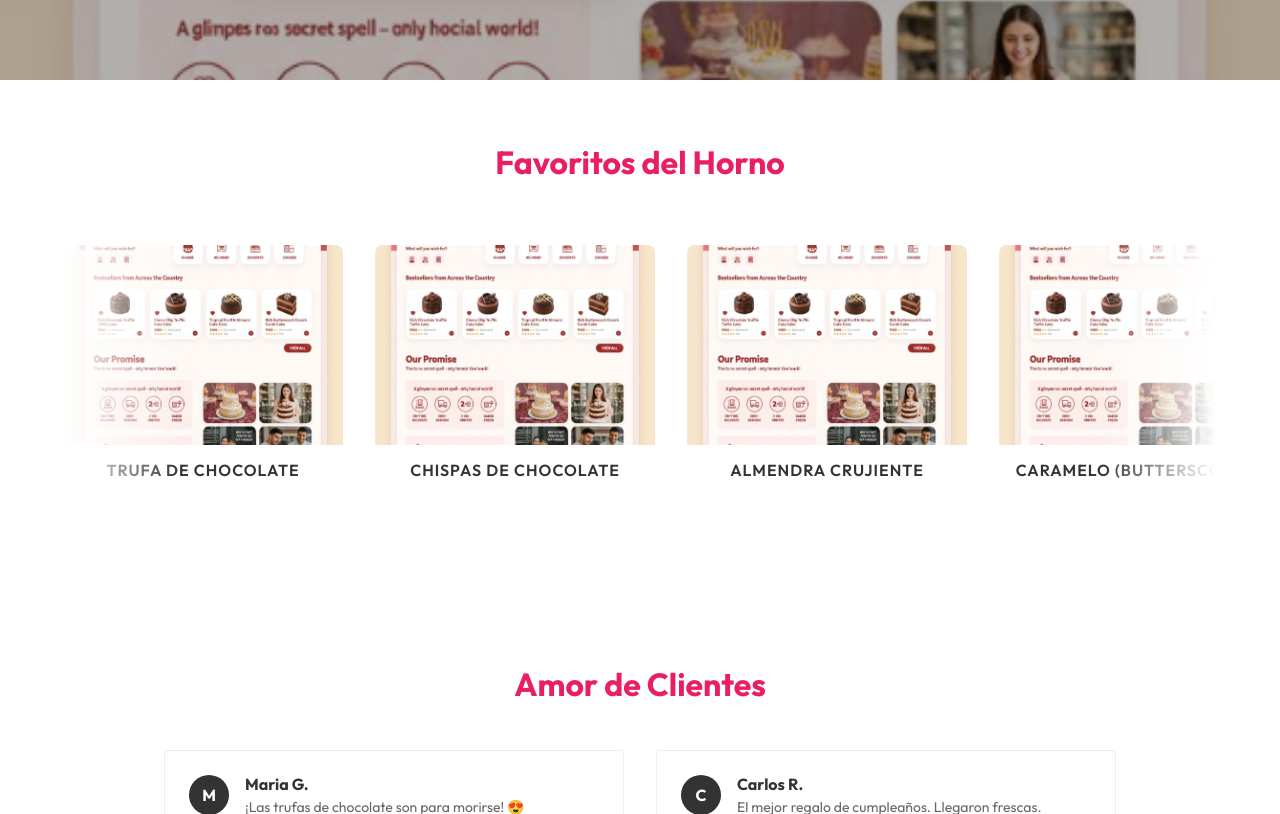
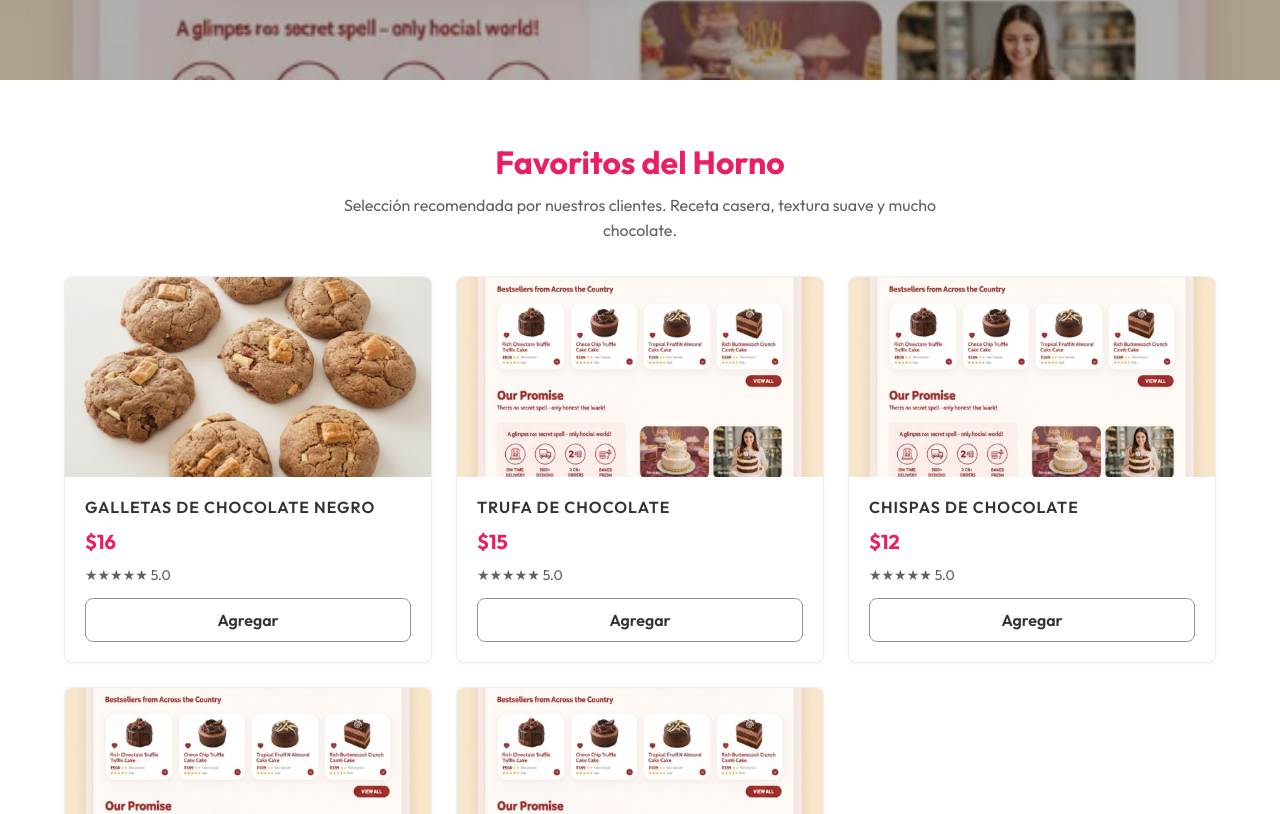
Before and after one commit to pantrux/dino-cookies, a Next.js app: page / in a window 1280 px wide. Shown: the part 726-1540 px from the top of the page. Built offline with nearby package versions, Linux system fonts and the light colour scheme.

Commit message:
Redesign C4: product grid and card polish

```diff
--- a/components/ProductCard.js
+++ b/components/ProductCard.js
@@ -10,7 +10,7 @@ export default function ProductCard({ product }) {
     const cart = useCart();
 
     return (
-        <Card className={styles.card} padding="none" surface="transparent" shadow="none" border="none">
+        <Card className={styles.card} padding="none" surface="elevated" shadow="sm" border="default">
             <div className={styles.imagePlaceholder}>
                 <Image
                     src={product.image}
--- a/components/ProductCard.module.css
+++ b/components/ProductCard.module.css
@@ -1,24 +1,23 @@
 .card {
-  text-align: center;
+  height: 100%;
+  border: 1px solid var(--border-subtle);
+  border-radius: var(--radius-md);
+  background: var(--surface-elevated);
   overflow: hidden;
-  transition: transform 120ms ease, box-shadow 120ms ease;
+  transition: transform 120ms ease, box-shadow 120ms ease, border-color 120ms ease;
 }
 
 .card:hover {
-  transform: translateY(-3px);
+  transform: translateY(-2px);
   box-shadow: var(--shadow-lg);
+  border-color: var(--border-default);
 }
 
 .imagePlaceholder {
-  background-color: var(--color-neutral-100);
+  background-color: var(--surface-subtle);
   height: var(--product-image-height);
   width: 100%;
   position: relative;
-  display: flex;
-  align-items: center;
-  justify-content: center;
-  font-size: var(--font-size-4xl);
-  margin-bottom: var(--space-4);
   overflow: hidden;
 }
 
@@ -27,26 +26,33 @@
 }
 
 .info {
-  padding: 0 var(--space-4);
+  padding: var(--space-5);
+  display: grid;
+  gap: var(--space-3);
 }
 
 .name {
   font-size: var(--font-size-md);
   color: var(--text-primary);
+  letter-spacing: var(--tracking-wide);
+  font-weight: var(--font-weight-semibold);
+  line-height: var(--line-height-snug);
   text-transform: uppercase;
-  letter-spacing: var(--tracking-wide);
-  font-weight: 600;
-  margin-bottom: var(--space-2);
 }
 
 .price {
-  display: none;
+  color: var(--interactive-primary);
+  font-size: var(--font-size-xl);
+  line-height: var(--line-height-snug);
+  font-weight: var(--font-weight-bold);
 }
 
 .rating {
-  display: none;
+  color: var(--text-secondary);
+  font-size: var(--font-size-sm);
+  line-height: var(--line-height-normal);
 }
 
 .button {
-  display: none;
+  width: 100%;
 }
--- a/components/ProductList.js
+++ b/components/ProductList.js
@@ -5,27 +5,30 @@ import Heading from './ui/Heading';
 import Section from './ui/Section';
 
 const PRODUCTS = [
-    { id: 1, name: "Galletas de Chocolate Negro", price: 16, image: "/images/galletas-chocolate-negro.jpg" },
-    { id: 2, name: "Trufa de Chocolate", price: 15, image: "/hero-bg.png" },
-    { id: 3, name: "Chispas de Chocolate", price: 12, image: "/hero-bg.png" },
-    { id: 4, name: "Almendra Crujiente", price: 18, image: "/hero-bg.png" },
-    { id: 5, name: "Caramelo (Butterscotch)", price: 14, image: "/hero-bg.png" },
+  { id: 1, name: 'Galletas de Chocolate Negro', price: 16, image: '/images/galletas-chocolate-negro.jpg' },
+  { id: 2, name: 'Trufa de Chocolate', price: 15, image: '/hero-bg.png' },
+  { id: 3, name: 'Chispas de Chocolate', price: 12, image: '/hero-bg.png' },
+  { id: 4, name: 'Almendra Crujiente', price: 18, image: '/hero-bg.png' },
+  { id: 5, name: 'Caramelo (Butterscotch)', price: 14, image: '/hero-bg.png' },
 ];
 
 export default function ProductList() {
   return (
-        <Section id="menu" surface="page" paddingY="md">
+    <Section id="menu" surface="page" paddingY="md" className={styles.section}>
       <Container size="lg">
-                <Heading level={2} size="3xl" tone="brand" className={styles.title}>Favoritos del Horno</Heading>
-                <div className={styles.marqueeContainer}>
-                    <div className={styles.marqueeTrack}>
-                        {/* Duplicate products to create seamless loop */}
-                        {[...PRODUCTS, ...PRODUCTS].map((product, index) => (
-                            <div key={`${product.id}-${index}`} className={styles.slide}>
-                                <ProductCard product={product} />
-                            </div>
+        <header className={styles.header}>
+          <Heading level={2} size="3xl" tone="brand" className={styles.title}>
+            Favoritos del Horno
+          </Heading>
+          <p className={styles.subtitle}>
+            Selección recomendada por nuestros clientes. Receta casera, textura suave y mucho chocolate.
+          </p>
+        </header>
+
+        <div className={styles.grid}>
+          {PRODUCTS.map((product) => (
+            <ProductCard key={product.id} product={product} />
           ))}
-                    </div>
         </div>
       </Container>
     </Section>
--- a/components/ProductList.module.css
+++ b/components/ProductList.module.css
@@ -1,46 +1,40 @@
+.section {
+  padding-top: var(--space-12);
+  padding-bottom: var(--space-12);
+}
+
+.header {
+  text-align: center;
+  margin-bottom: var(--space-8);
+}
 
 .title {
   font-size: var(--font-size-3xl);
   color: var(--interactive-primary);
-  margin-bottom: var(--space-8);
-  text-align: center;
 }
 
-.marqueeContainer {
-  overflow: hidden;
-  width: 100%;
-  padding: var(--space-8) 0;
-  mask-image: linear-gradient(
-    to right,
-    transparent,
-    black 10%,
-    black 90%,
-    transparent
-  );
+.subtitle {
+  margin: var(--space-3) auto 0;
+  max-width: 62ch;
+  color: var(--text-secondary);
+  font-size: var(--font-size-md);
+  line-height: var(--line-height-relaxed);
 }
 
-.marqueeTrack {
-  display: flex;
-  gap: var(--space-8);
-  width: max-content;
-  animation: scroll 30s linear infinite;
+.grid {
+  display: grid;
+  gap: var(--space-6);
+  grid-template-columns: repeat(1, minmax(0, 1fr));
 }
 
-.slide {
-  flex: 0 0 auto;
-  width: var(--marquee-slide-width);
+@media (min-width: 640px) {
+  .grid {
+    grid-template-columns: repeat(2, minmax(0, 1fr));
+  }
 }
 
-.marqueeTrack:hover {
-  animation-play-state: paused;
-}
-
-@keyframes scroll {
-  0% {
-    transform: translateX(0);
-  }
-
-  100% {
-    transform: translateX(-50%);
+@media (min-width: 1024px) {
+  .grid {
+    grid-template-columns: repeat(3, minmax(0, 1fr));
   }
 }
```
Lines whose indentation alone changed are shown as unchanged.
